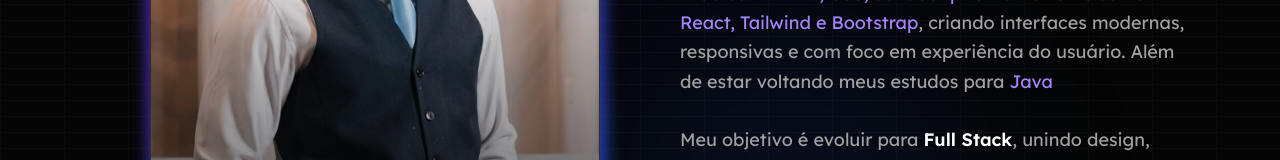
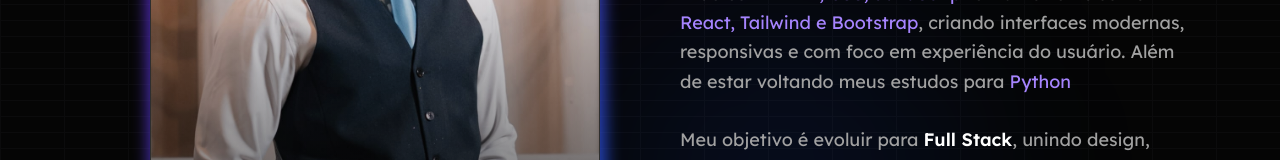
Before and after one commit to MatheusOtho/Portf-lioV2, a React (Vite) app: page / in a window 1280 px wide. Shown: the part 460-620 px from the top of the page. Built offline with nearby package versions, Linux system fonts and the light colour scheme.

Commit message:
voltando para python

```diff
--- a/src/components/certificados.jsx
+++ b/src/components/certificados.jsx
@@ -20,7 +20,7 @@ const certifications = [
     bgColor: "bg-cyan-500/10",
     borderColor: "border-cyan-500/30",
     courses: [
-      { name: "Java", platform: "DIO", year: "2026" },
+      // { name: "Python", platform: "DIO", year: "2026" },
     ],
   },
   {
@@ -30,7 +30,7 @@ const certifications = [
     bgColor: "bg-blue-500/10",
     borderColor: "border-blue-500/30",
     courses: [
-      { name: "SQL", platform: "DIO", year: "2026" },
+      // { name: "SQL", platform: "DIO", year: "2026" },
     ],
   },
 ];
--- a/src/components/inicio.jsx
+++ b/src/components/inicio.jsx
@@ -63,7 +63,7 @@ const Hero = () => {
             <span className="text-white font-semibold">Sou Acadêmico em Ciência da Computação</span> e atualmente sou desenvolvedor <span className="text-white font-semibold">Front-End</span>.
             <br /><br />
             Atuo com <span className="text-violet-400">HTML, CSS, JavaScript</span> e frameworks como <span className="text-violet-400">React, Tailwind e Bootstrap</span>, criando interfaces modernas, responsivas e com foco em experiência do usuário.
-            Além de estar voltando meus estudos para <span className="text-violet-400">Java</span>
+            Além de estar voltando meus estudos para <span className="text-violet-400">Python</span>
             <br /><br />
             Meu objetivo é evoluir para <span className="text-white font-semibold">Full Stack</span>, unindo design, usabilidade e lógica para desenvolver aplicações completas e escaláveis.
           </p>
--- a/src/components/skills.jsx
+++ b/src/components/skills.jsx
@@ -5,7 +5,7 @@ import {
   FaReact,
   FaBootstrap,
 } from "react-icons/fa";
-import { SiTailwindcss, SiJava } from "react-icons/si";
+import { SiTailwindcss, SiPython } from "react-icons/si";
 
 const skills = [
   { name: "HTML5", icon: FaHtml5, color: "text-orange-500" },
@@ -14,7 +14,7 @@ const skills = [
   { name: "React", icon: FaReact, color: "text-cyan-400" },
   { name: "Bootstrap", icon: FaBootstrap, color: "text-purple-600" },
   { name: "Tailwind", icon: SiTailwindcss, color: "text-cyan-500" },
-  { name: "Java", icon: SiJava, color: "text-red-500" },
+  { name: "Java", icon: SiPython, color: "text-red-500" },
 ];
 
 function Skills() {
```
